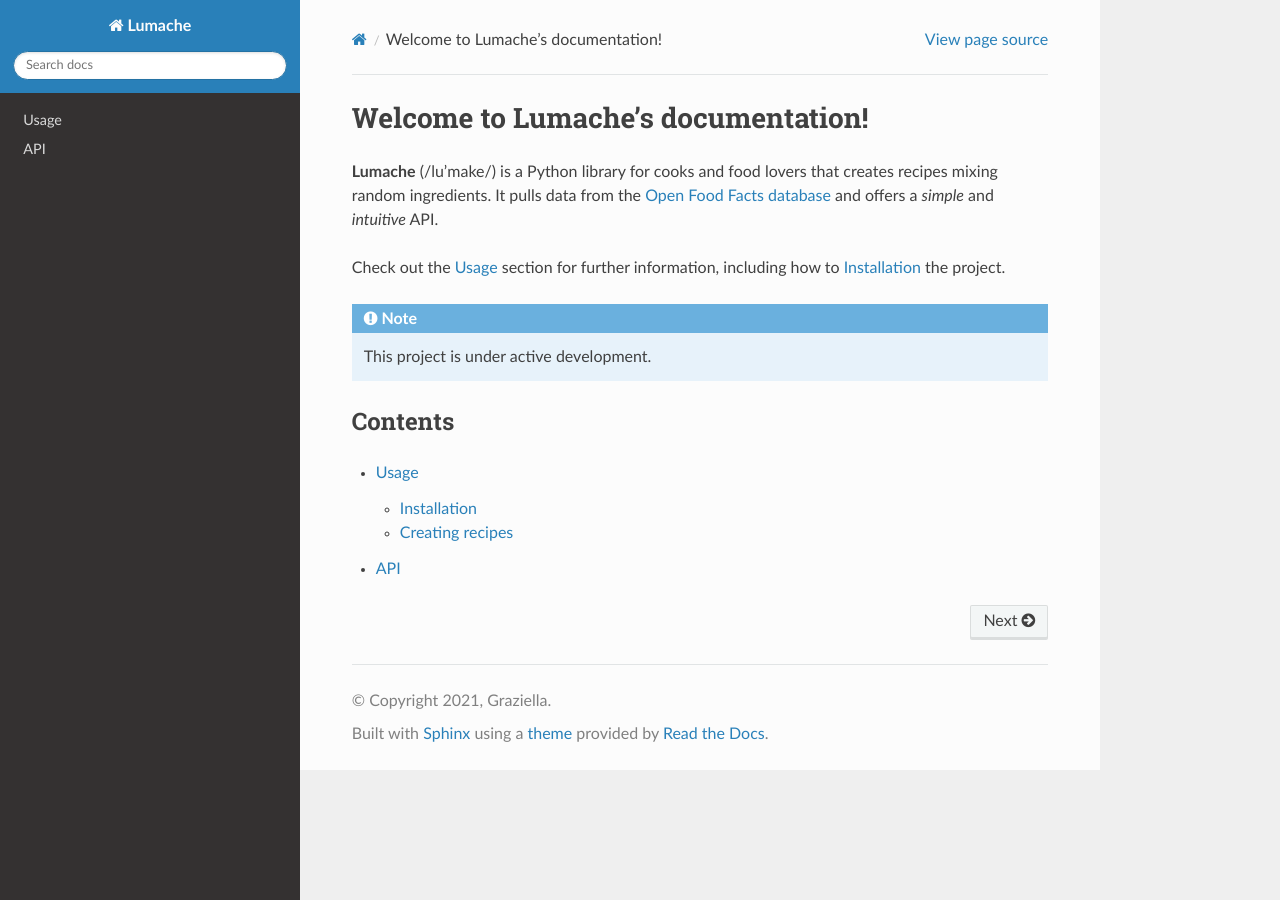
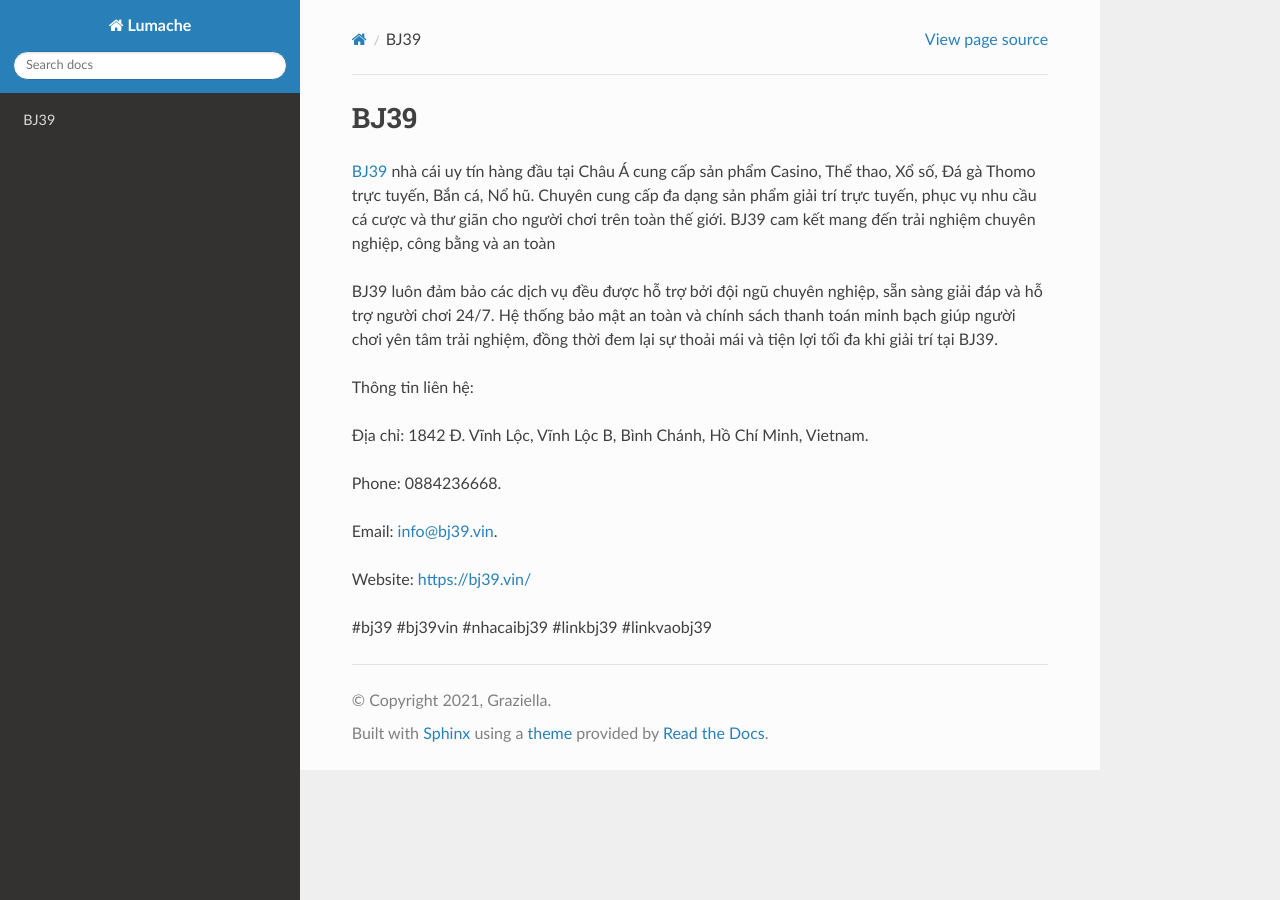
Before and after one commit to camtiennguyena/bj39vin1, a Sphinx documentation site: the page built from docs/source/index.rst, in a window 1280 px wide. Built offline with Sphinx 7.4.7 and the Read the Docs theme 3.1.0, drawn with Linux system fonts in a browser that asks for light colours.

Commit message:
Update index.rst

```diff
--- a/docs/source/index.rst
+++ b/docs/source/index.rst
@@ -1,22 +1,18 @@
-Welcome to Lumache's documentation!
+BJ39
 ===================================
 
-**Lumache** (/lu'make/) is a Python library for cooks and food lovers
-that creates recipes mixing random ingredients.
-It pulls data from the `Open Food Facts database <https://world.openfoodfacts.org/>`_
-and offers a *simple* and *intuitive* API.
+`BJ39 <https://bj39.vin/>`_ nhà cái uy tín hàng đầu tại Châu Á cung cấp sản phẩm Casino, Thể thao, Xổ số, Đá gà Thomo trực tuyến, Bắn cá, Nổ hũ. Chuyên cung cấp đa dạng sản phẩm giải trí trực tuyến, phục vụ nhu cầu cá cược và thư giãn cho người chơi trên toàn thế giới. BJ39 cam kết mang đến trải nghiệm chuyên nghiệp, công bằng và an toàn
 
-Check out the :doc:`usage` section for further information, including
-how to :ref:`installation` the project.
+BJ39 luôn đảm bảo các dịch vụ đều được hỗ trợ bởi đội ngũ chuyên nghiệp, sẵn sàng giải đáp và hỗ trợ người chơi 24/7. Hệ thống bảo mật an toàn và chính sách thanh toán minh bạch giúp người chơi yên tâm trải nghiệm, đồng thời đem lại sự thoải mái và tiện lợi tối đa khi giải trí tại BJ39.
 
-.. note::
+Thông tin liên hệ:
 
-   This project is under active development.
+Địa chỉ: 1842 Đ. Vĩnh Lộc, Vĩnh Lộc B, Bình Chánh, Hồ Chí Minh, Vietnam.
 
-Contents
---------
+Phone: 0884236668.
 
-.. toctree::
+Email: info@bj39.vin.
 
-   usage
-   api
+Website: https://bj39.vin/
+
+#bj39 #bj39vin #nhacaibj39  #linkbj39 #linkvaobj39
```
